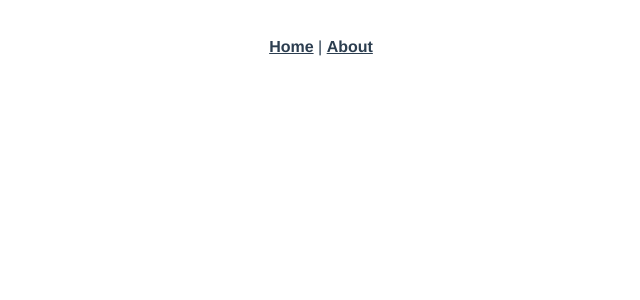
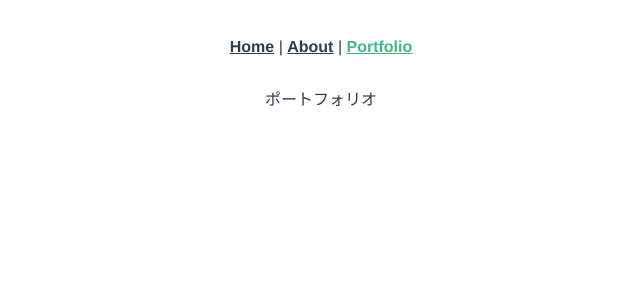
Before and after one commit to mimi6612/mimi-portfolio, a Vue app: page /portfolio in a window 1280 px wide. Before the commit this address had no page. Shown: the top 300 px of the page, without its empty margins (319-959 px from the left). Built offline with nearby package versions, Linux system fonts and the light colour scheme.

Commit message:
portfolioページの追加

```diff
--- a/src/App.vue
+++ b/src/App.vue
@@ -1,7 +1,8 @@
 <template>
   <div id="nav">
     <router-link to="/">Home</router-link> |
-    <router-link to="/about">About</router-link>
+    <router-link to="/about">About</router-link> |
+    <router-link to="/portfolio">Portfolio</router-link>
   </div>
   <router-view />
 </template>
--- /dev/null
+++ b/src/pages/Portfolio.vue
@@ -0,0 +1,9 @@
+<template>
+  <div>ポートフォリオ</div>
+</template>
+
+<script>
+export default {};
+</script>
+
+<style></style>
--- a/src/router/index.ts
+++ b/src/router/index.ts
@@ -1,5 +1,7 @@
 import { createRouter, createWebHistory, RouteRecordRaw } from "vue-router";
-import Home from "../views/Home.vue";
+import Home from "@/pages/Home.vue";
+import About from "@/pages/About.vue";
+import Portfolio from "@/pages/Portfolio.vue";
 
 const routes: Array<RouteRecordRaw> = [
   {
@@ -10,11 +12,12 @@ const routes: Array<RouteRecordRaw> = [
   {
     path: "/about",
     name: "About",
-    // route level code-splitting
-    // this generates a separate chunk (about.[hash].js) for this route
-    // which is lazy-loaded when the route is visited.
-    component: () =>
-      import(/* webpackChunkName: "about" */ "../views/About.vue")
+    component: About
+  },
+  {
+    path: "/portfolio",
+    name: "Portfolio",
+    component: Portfolio
   }
 ];
 
```
Also changed, not shown: src/pages/About.vue (renamed from src/views/About.vue), src/pages/Home.vue (renamed from src/views/Home.vue).
